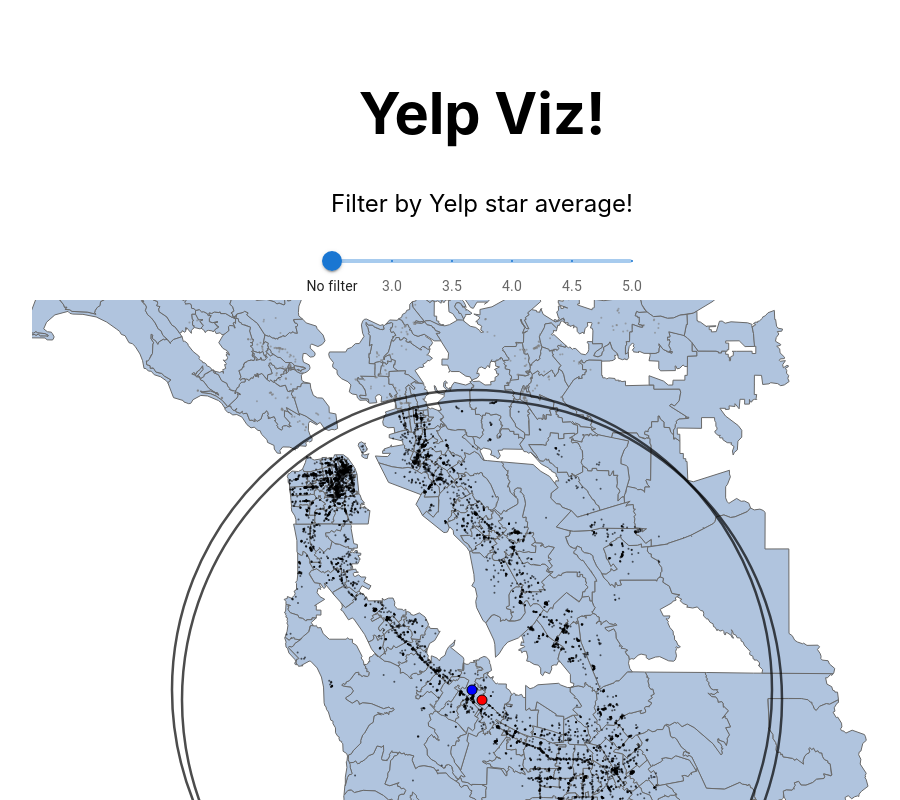
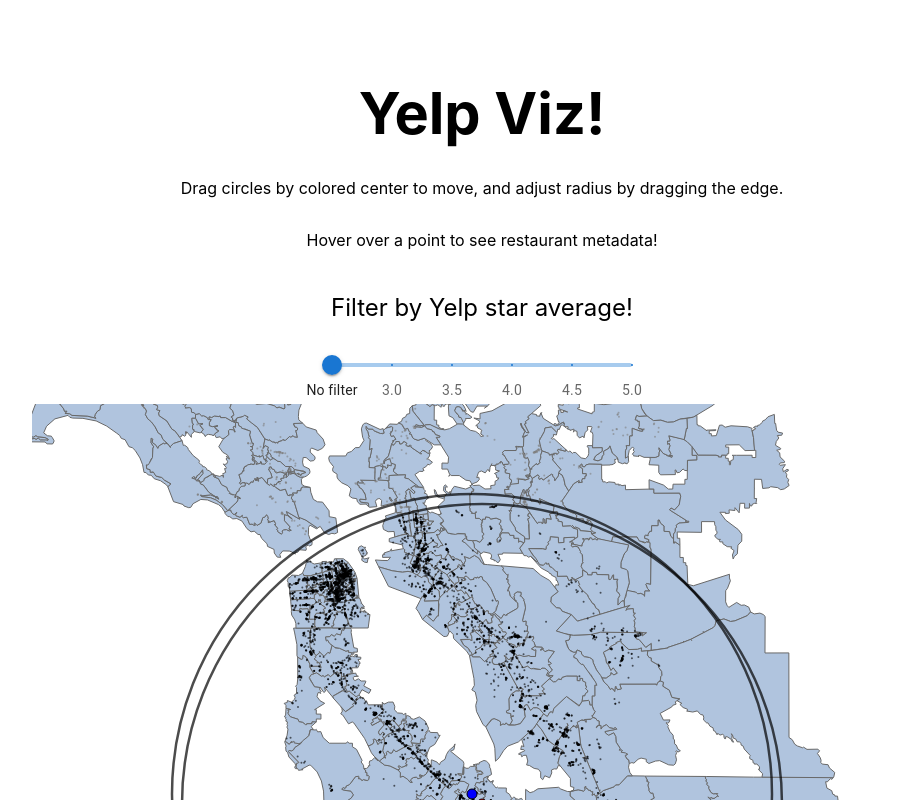
Before and after one commit to zh00g/CS448B_Yelp, a Next.js app: page / in a window 1280 px wide. Shown: the top 800 px of the page, without its empty margins (158-1058 px from the left). Built offline with nearby package versions, Linux system fonts and the light colour scheme.

Commit message:
adding explanation

```diff
--- a/pages/index.js
+++ b/pages/index.js
@@ -358,6 +358,13 @@
           Yelp Viz!
         </h1>
 
+        <p >
+          Drag circles by colored center to move, and adjust radius by dragging the edge.
+        </p>
+        <p >
+          Hover over a point to see restaurant metadata!
+        </p>
+
         <p className={styles.description}>
           Filter by Yelp star average!
         </p>
```
Also changed, not shown: 1 other file (tests, documents, lock files or other folders).
